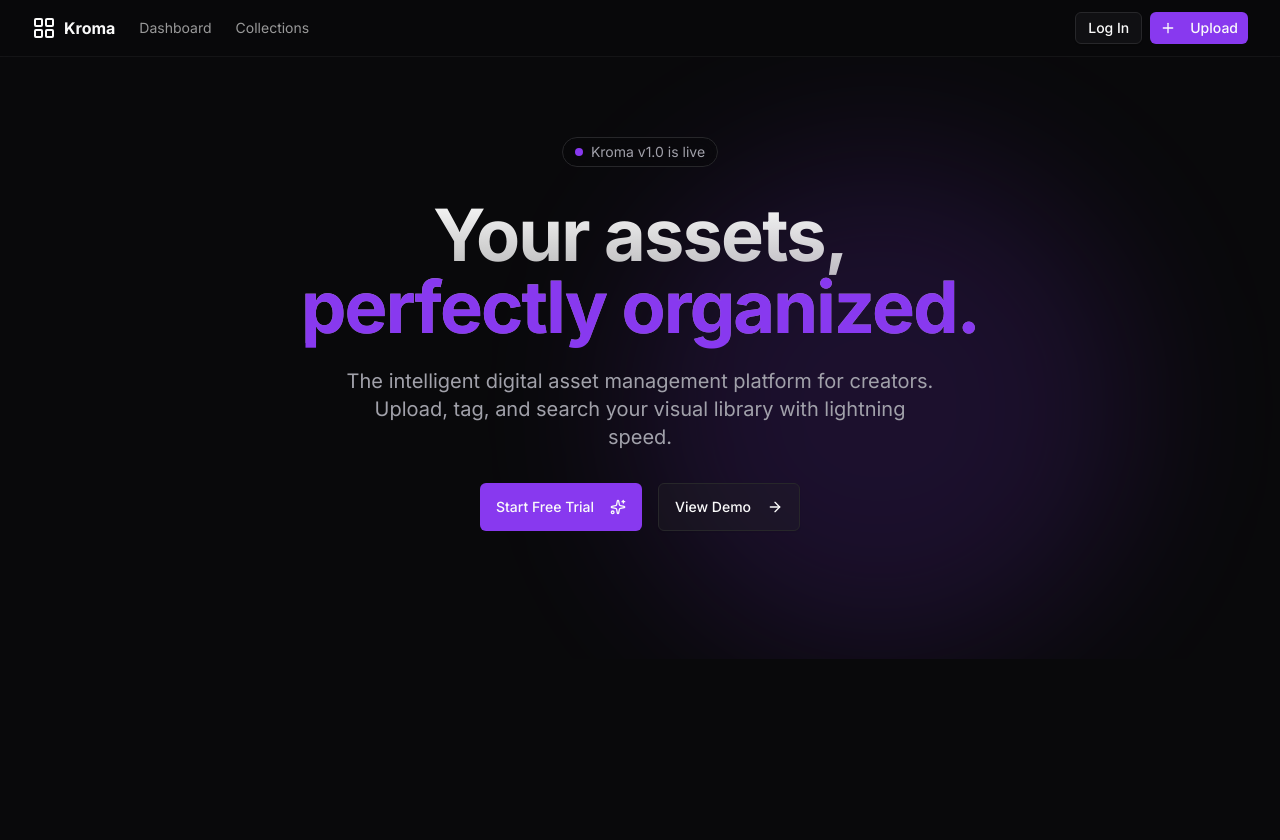
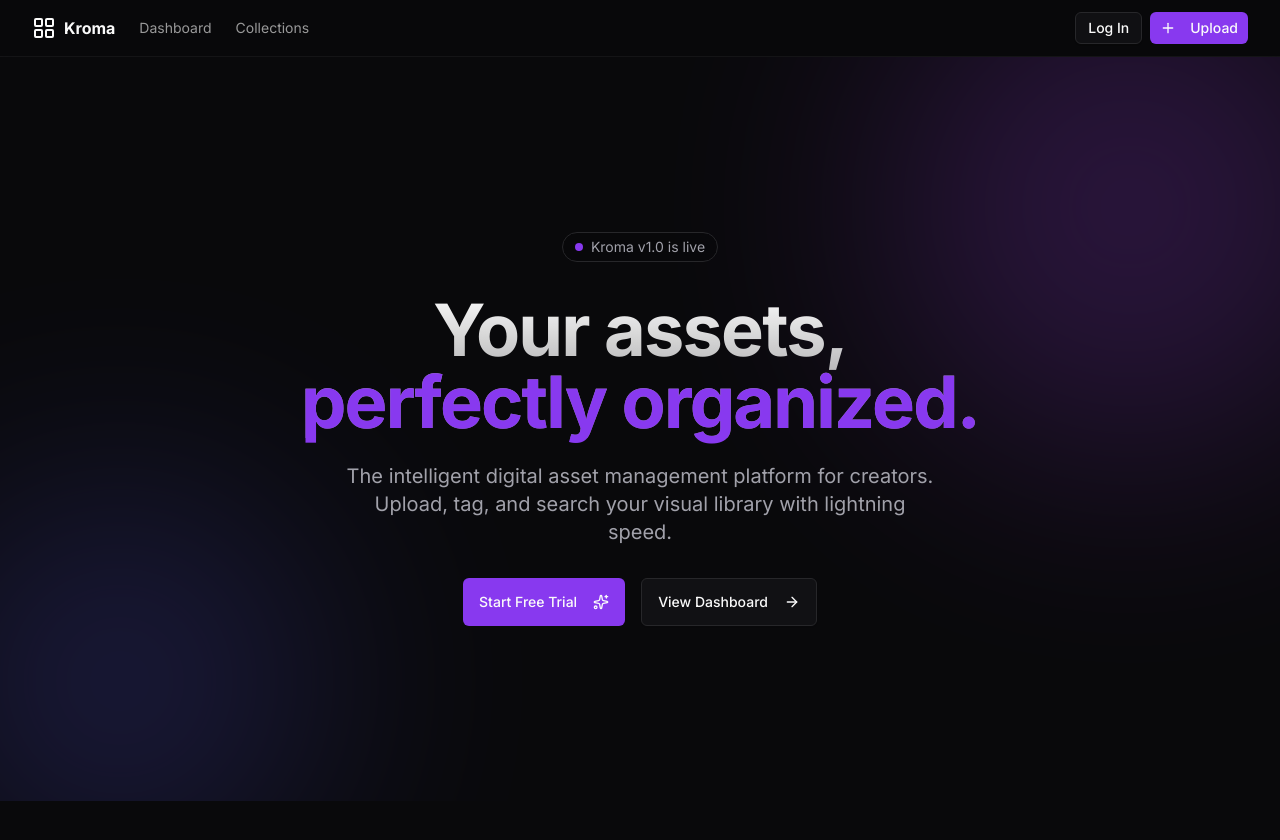
Before and after one commit to RicardoCasais404/kroma, a Next.js app: page / in a window 1280 px wide. Shown: the top 840 px of the page. After the commit the page ends 801 px from the top, so only its background shows below. Built offline with nearby package versions, Linux system fonts and the light colour scheme.

Commit message:
feat: update Hero component layout and styling for improved visibility

```diff
--- a/src/app/(marketing)/page.tsx
+++ b/src/app/(marketing)/page.tsx
@@ -2,8 +2,9 @@ import { Hero } from "@/components/home/Hero";
 
 export default function Home() {
   return (
-    <main className="flex min-h-screen flex-col">
+    <>
       <Hero />
-    </main>
+      {/* We will add the Footer here later */}
+    </>
   );
 }
--- a/src/components/home/Hero.tsx
+++ b/src/components/home/Hero.tsx
@@ -7,13 +7,16 @@ import { ArrowRight, Sparkles } from "lucide-react";
 
 export function Hero() {
   return (
-    <section className="relative flex flex-col items-center justify-center pt-20 pb-32 overflow-hidden">
-      {/* Background Gradient Blob */}
-      <div className="absolute top-0 -z-10 h-full w-full bg-background">
-        <div className="absolute bottom-auto left-auto right-0 top-0 h-125 w-125 -translate-x-[30%] translate-y-[20%] rounded-full bg-primary/30 opacity-50 blur-[80px]" />
-      </div>
+    // Removed 'bg-background' so we can see what's behind/inside
+    <section className="relative flex min-h-[calc(100vh-3.5rem)] flex-col items-center justify-center overflow-hidden">
+      {/* GRADIENT BLOB */}
+      {/* We use standard colors (purple-500) to ensure it pops */}
+      <div className="absolute right-0 top-0 -z-10 h-125 w-125 -translate-y-[20%] translate-x-[20%] rounded-full bg-purple-500 blur-[120px] opacity-20 pointer-events-none" />
 
-      <div className="container px-4 md:px-6 flex flex-col items-center text-center">
+      {/* SECOND BLOB (Bottom Left) for balance */}
+      <div className="absolute left-0 bottom-0 -z-10 h-100 w-100 translate-y-[20%] -translate-x-[20%] rounded-full bg-indigo-500 blur-[120px] opacity-20 pointer-events-none" />
+
+      <div className="container px-4 md:px-6 flex flex-col items-center text-center z-10">
         {/* Animated Badge */}
         <motion.div
           initial={{ opacity: 0, y: 20 }}
@@ -58,8 +61,8 @@ export function Hero() {
             Start Free Trial <Sparkles className="ml-2 h-4 w-4" />
           </Button>
           <Button size="lg" variant="outline" className="h-12 px-8" asChild>
-            <Link href="/demo">
-              View Demo <ArrowRight className="ml-2 h-4 w-4" />
+            <Link href="/dashboard">
+              View Dashboard <ArrowRight className="ml-2 h-4 w-4" />
             </Link>
           </Button>
         </motion.div>
```
